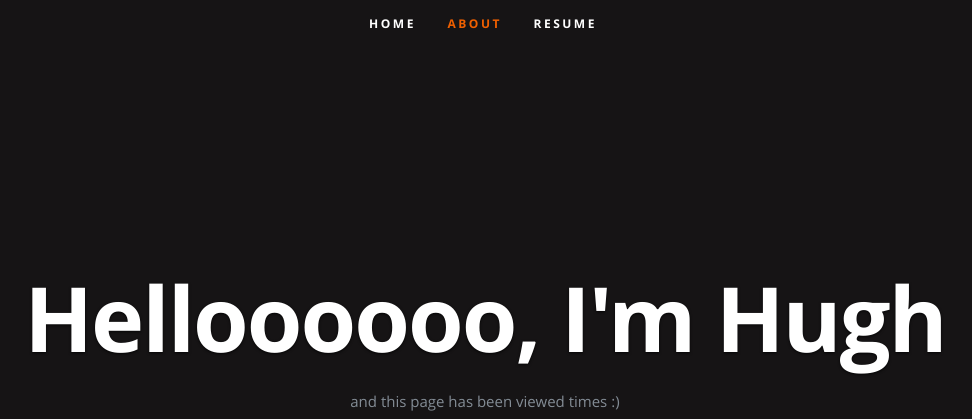
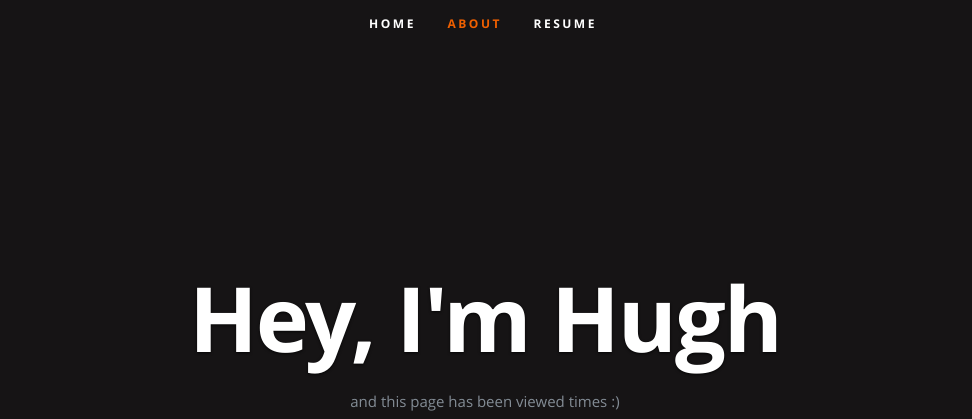
Before and after one commit to a51nx/azure-resume, a plain HTML site: page frontend/index.html in a window 1280 px wide. Shown: the top 419 px of the page, without its empty margins (157-1129 px from the left). Drawn offline with nearby package versions, Linux system fonts and the light colour scheme; no server answers.

Commit message:
changes to index.html

```diff
--- a/frontend/index.html
+++ b/frontend/index.html
@@ -54,7 +54,7 @@
 
       <div class="row banner">
          <div class="banner-text">
-            <h1 class="responsive-headline">Helloooooo, I'm Hugh</h1>
+            <h1 class="responsive-headline">Hey, I'm Hugh</h1>
 
             <p>and this page has been viewed <a id="counter"></a> times :) </p>
             <ul class="social">
```
